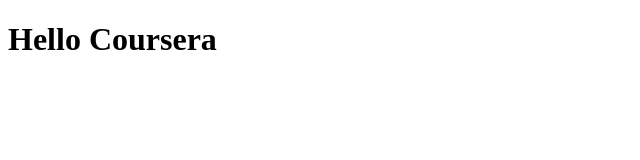
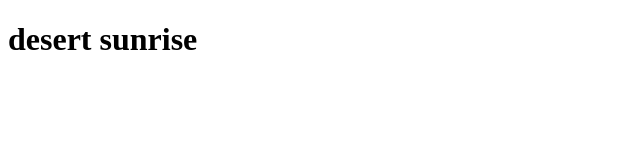
Before and after one commit to tess-m/coursera-test, a plain HTML site: page site/index.html in a window 1280 px wide. Shown: the whole page, without its empty margins (0-640 px from the left). Drawn offline with Linux system fonts and the light colour scheme.

Commit message:
My first page.

```diff
--- a/site/index.html
+++ b/site/index.html
@@ -2,10 +2,10 @@
 <html>
 <head>
 	<title>
-		Hello Coursera!!
+		Hello Coursera!
 	</title>
 </head>
 <body>
-	<h1>Hello Coursera</h1>
+	<h1>desert sunrise</h1>
 </body>
 </html>
```
